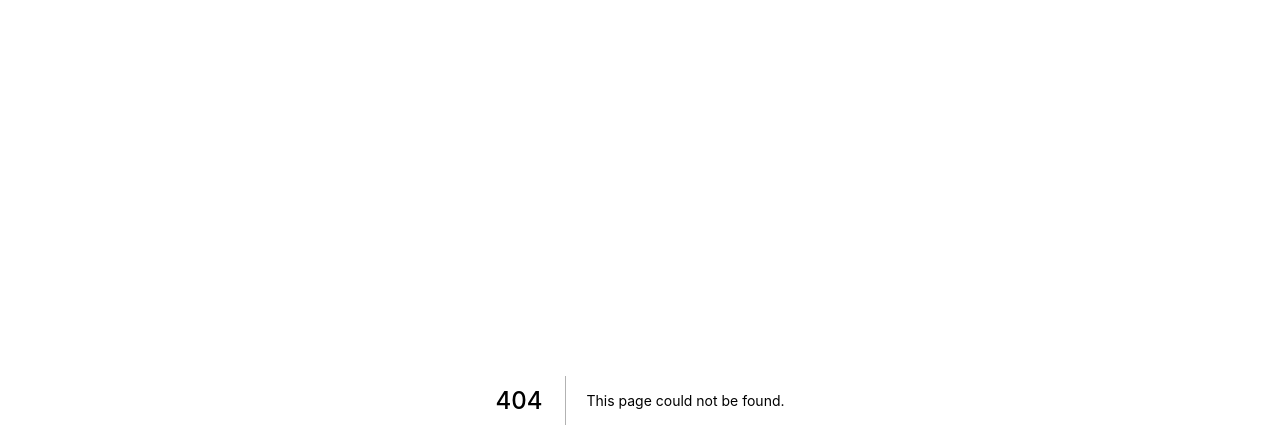
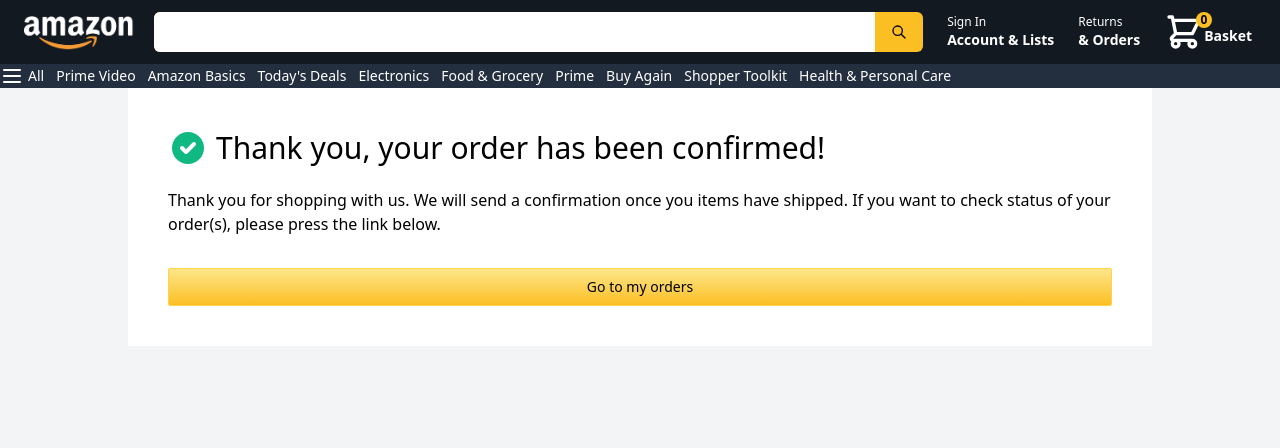
Before and after one commit to sergibondarenko/amazon, a Next.js app: page /success in a window 1280 px wide. Before the commit this address had no page. Shown: the top 448 px of the page. Built offline with nearby package versions, Linux system fonts and the light colour scheme; no server answers.

Commit message:
Add success page.

```diff
--- /dev/null
+++ b/src/pages/success.tsx
@@ -0,0 +1,32 @@
+import React from 'react';
+import { CheckCircleIcon } from '@heroicons/react/solid';
+import { Header } from '../components';
+import { useRouter } from 'next/router';
+
+export default function Success() {
+  const router = useRouter();
+
+  function handleGoToOrdersClick() {
+    router.push('/orders');
+  }
+
+  return (
+    <div className="bg-gray-100 h-screen">
+      <Header />
+
+      <main className="max-w-screen-lg mx-auto">
+        <div className="flex flex-col p-10 bg-white">
+          <div className="flex flex-row items-center gap-2 mb-5">
+            <CheckCircleIcon className="text-green-500 h-10" />
+            <h1 className="text-3xl">Thank you, your order has been confirmed!</h1>
+          </div>
+
+          <p>Thank you for shopping with us. We will send a confirmation once you items have shipped.
+            If you want to check status of your order(s), please press the link below.
+          </p>
+          <button className="button mt-8" onClick={handleGoToOrdersClick}>Go to my orders</button>
+        </div>
+      </main>
+    </div>
+  );
+}
```
